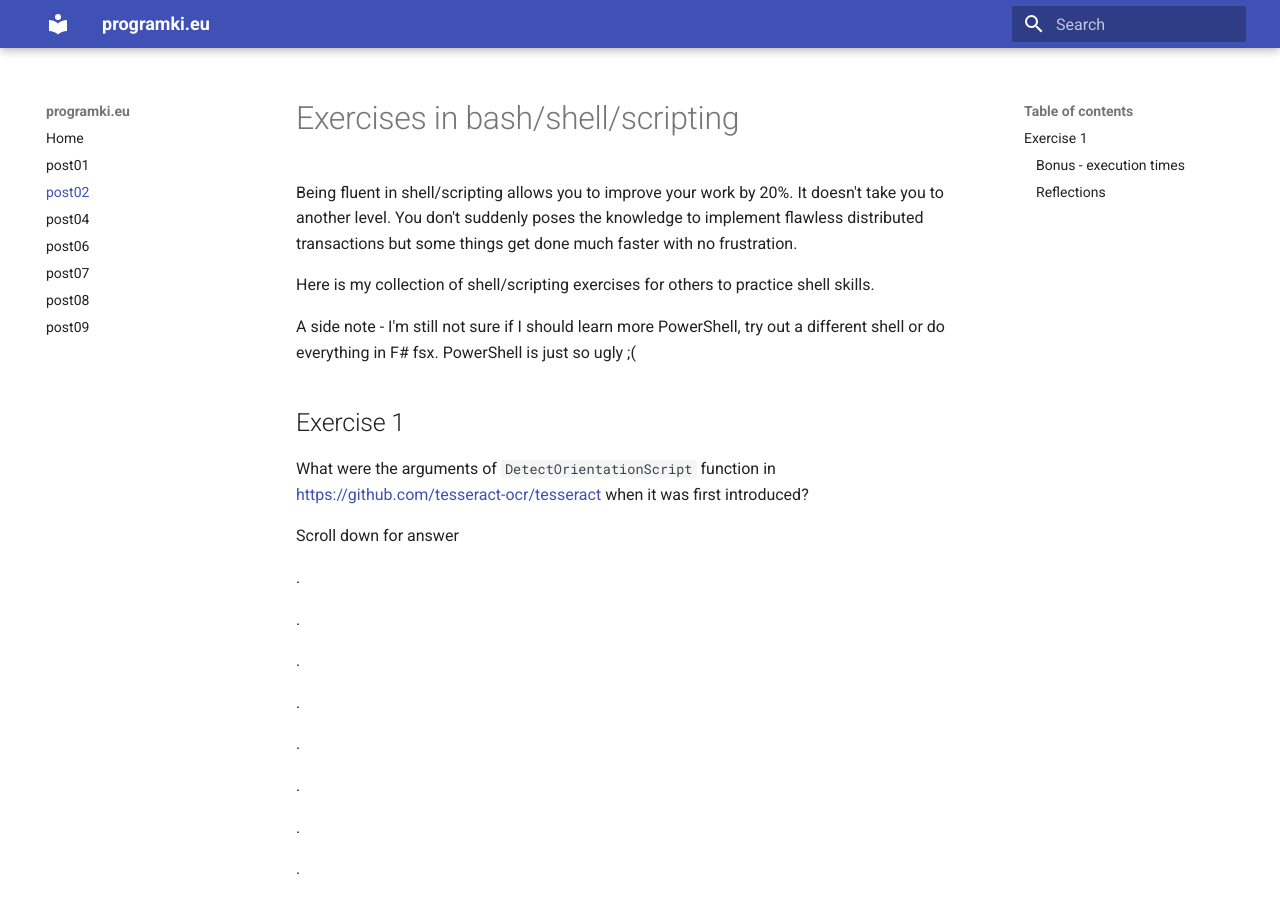
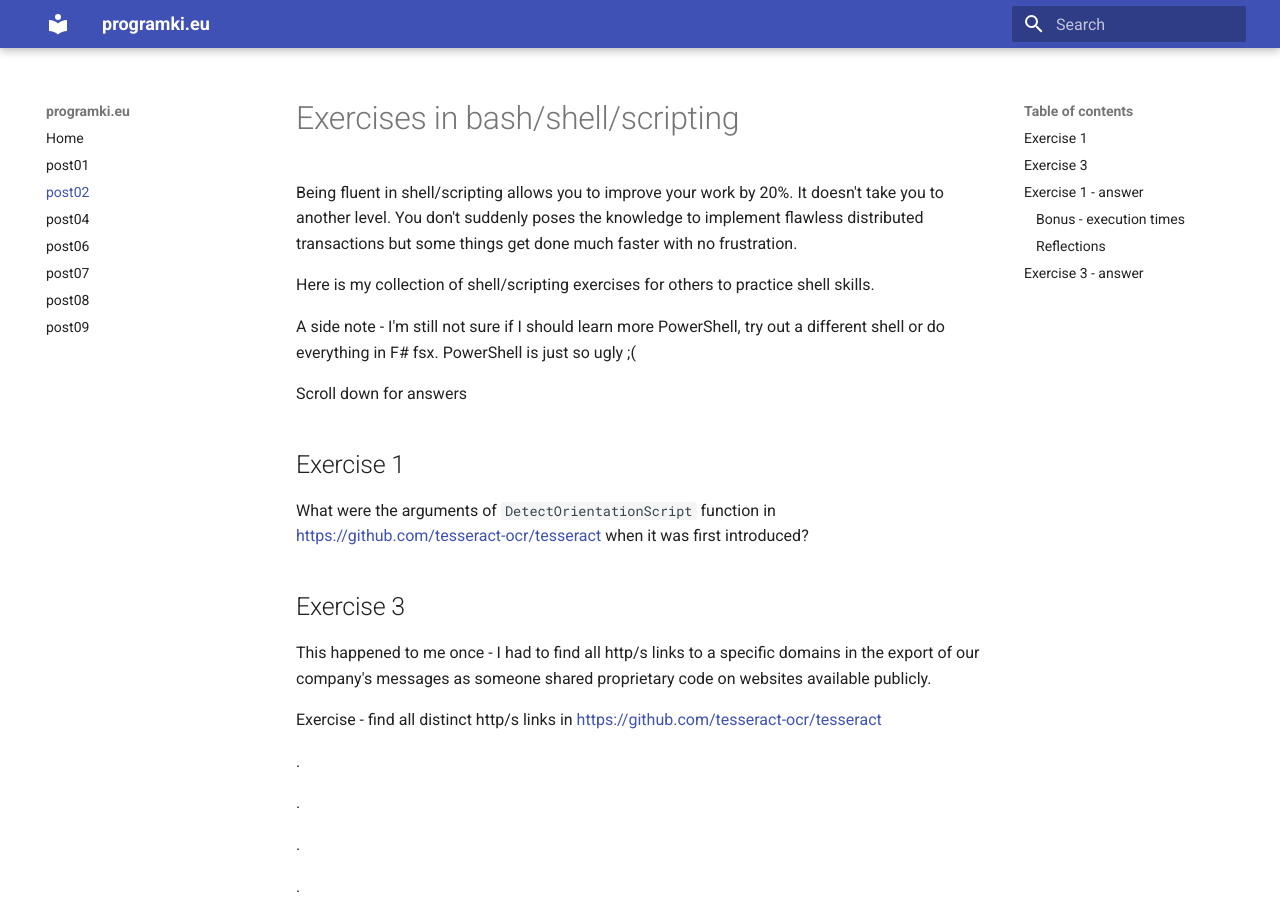
Before and after one commit to inwenis/blog, an MkDocs documentation site: the page built from docs/post02.md, in a window 1280 px wide and 900 px high. Built offline with MkDocs 1.6.1 and Material for MkDocs 9.7.7, drawn with Linux system fonts in a browser that asks for light colours; some of the changed text lies outside the part shown.

Commit message:
add exercies 3

````diff
--- a/docs/post02.md
+++ b/docs/post02.md
@@ -6,11 +6,17 @@ Here is my collection of shell/scripting exercises for others to practice shell
 
 A side note - I'm still not sure if I should learn more PowerShell, try out a different shell or do everything in F# fsx. PowerShell is just so ugly ;(
 
+Scroll down for answers
+
 ## Exercise 1
 
 What were the arguments of `DetectOrientationScript` function in [https://github.com/tesseract-ocr/tesseract](https://github.com/tesseract-ocr/tesseract) when it was first introduced?
 
-Scroll down for answer
+## Exercise 3
+
+This happened to me once - I had to find all http/s links to a specific domains in the export of our company's messages as someone shared proprietary code on websites available publicly.
+
+Exercise - find all distinct http/s links in [https://github.com/tesseract-ocr/tesseract](https://github.com/tesseract-ocr/tesseract)
 
 .
 
@@ -67,6 +73,8 @@ Scroll down for answer
 .
 
 .
+
+## Exercise 1 - answer
 
 Answer:
 ```C++
@@ -132,3 +140,19 @@ Average  : 27.33900077
 
 ### Reflections
 Bash is faster then PowerShell. PowerShell 7 is **much** faster then PowerShell 5. It was surprisingly easy to get the average with `Measure-Object` in PowerShell and surprisingly difficult in bash.
+
+## Exercise 3 - answer
+
+```PowerShell
+[PowerShell 7.4]
+> ls -r -file | % { sls -path $_.FullName -pattern https?:.* -CaseSensitive } | % { $_.Matches[0].Value } | sort | select -Unique
+
+# finds 234 links
+```
+
+```bash
+[bash]
+> find . -type f -not -path './.git/*' | xargs grep -E https?:.* -ho | sort | uniq
+
+# finds 234 links
+```
````
Also changed, not shown: posts/post02.md (+0 -8 lines).
